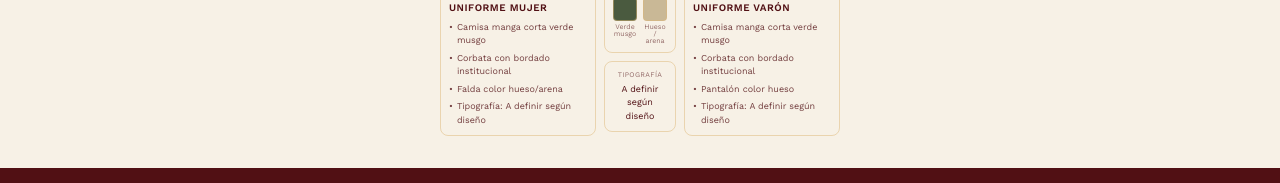
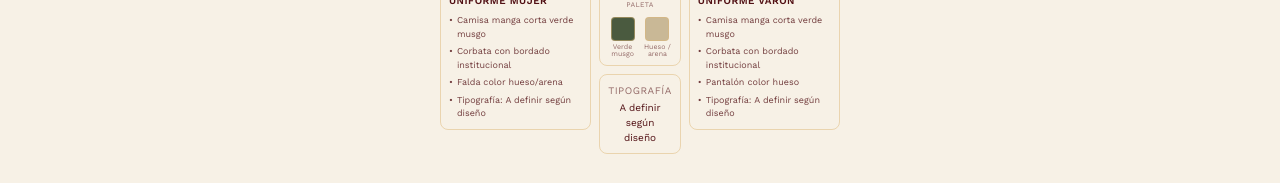
Before and after one commit to BladimirBLopez/Alexander-s-moda, a Next.js app: page /catalogo in a window 1280 px wide. Shown: the part 2450-2633 px from the top of the page. Built offline with nearby package versions, Linux system fonts and the light colour scheme.

Commit message:
Igualar tamano de texto en caja Tipografia de Seccion 3 a 10px

```diff
--- a/app/catalogo/page.tsx
+++ b/app/catalogo/page.tsx
@@ -425,10 +425,10 @@ export default function CatalogoPage() {
                         </div>
                       </div>
                       <div className="border border-[var(--color-hueso)]/50 rounded-lg p-2 text-center">
-                        <p className="text-[7px] uppercase tracking-[0.05em] text-[var(--color-bordo)]/60 mb-0.5" style={{ fontFamily: "var(--font-display)" }}>
+                        <p className="text-[10px] uppercase tracking-[0.05em] text-[var(--color-bordo)]/60 mb-0.5" style={{ fontFamily: "var(--font-display)" }}>
                           Tipografía
                         </p>
-                        <p className="text-[9px] text-[var(--color-bordo)]" style={{ fontFamily: "var(--font-display)" }}>
+                        <p className="text-[10px] text-[var(--color-bordo)]" style={{ fontFamily: "var(--font-display)" }}>
                           {producto.tipografia}
                         </p>
                       </div>
```
